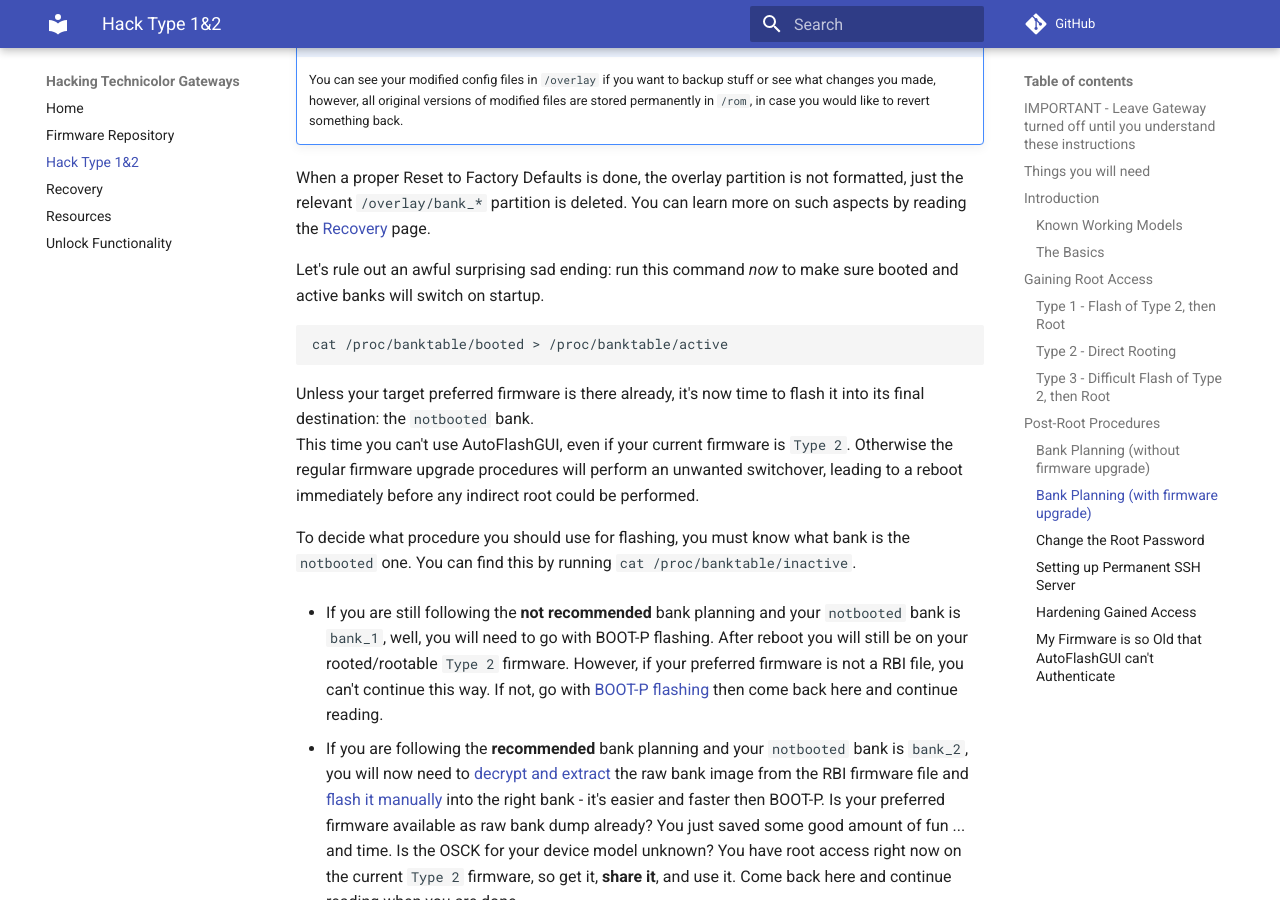
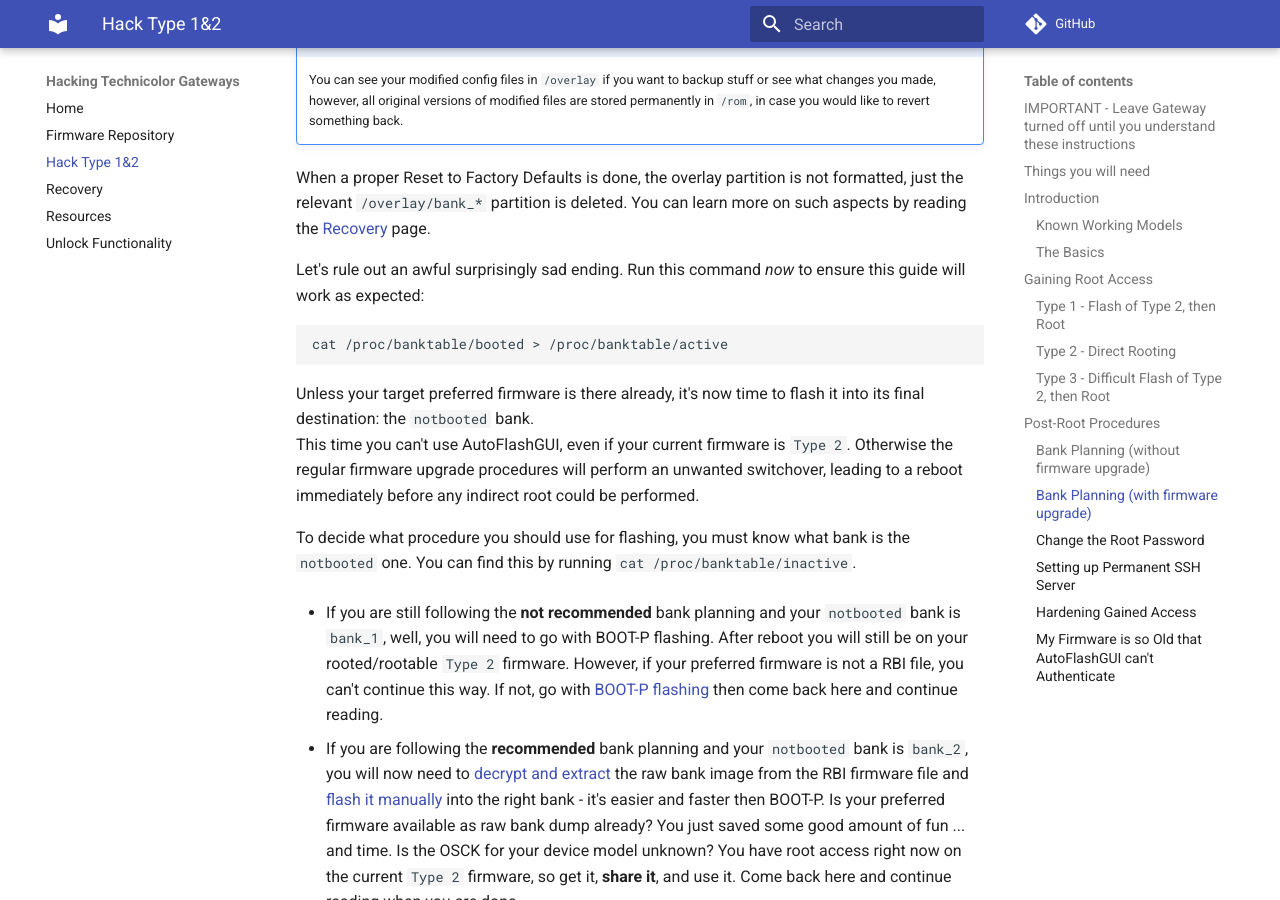
Before and after one commit to hack-technicolor/hack-technicolor, an MkDocs documentation site: the page built from docs/Hack Type 1&2.md, in a window 1280 px wide and 900 px high, scrolled down 8463 px. Built offline with MkDocs 1.6.1 and Material for MkDocs 9.7.7, drawn with Linux system fonts in a browser that asks for light colours; comment, search, counter and statistics services are not loaded.

Commit message:
Fix out-of-context explaination

````diff
--- a/docs/Hack Type 1&2.md
+++ b/docs/Hack Type 1&2.md
@@ -240,7 +240,7 @@ They are signature checked before boot so you can't flip a single bit of the bas
 
 When a proper Reset to Factory Defaults is done, the overlay partition is not formatted, just the relevant `/overlay/bank_*` partition is deleted. You can learn more on such aspects by reading the [Recovery](/Recovery) page.
 
-Let's rule out an awful surprising sad ending: run this command *now* to make sure booted and active banks will switch on startup.
+Let's rule out an awful surprisingly sad ending. Run this command *now* to ensure this guide will work as expected:
 
 ```bash
 cat /proc/banktable/booted > /proc/banktable/active
````
